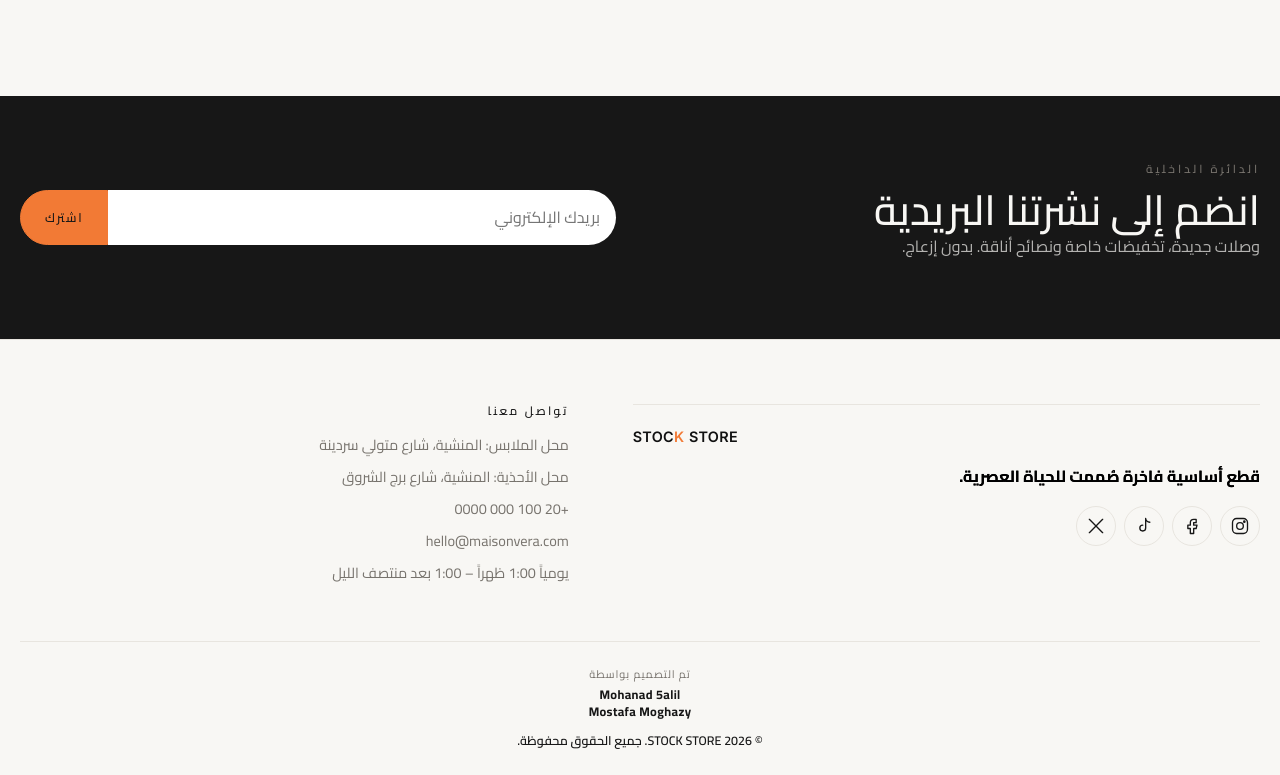
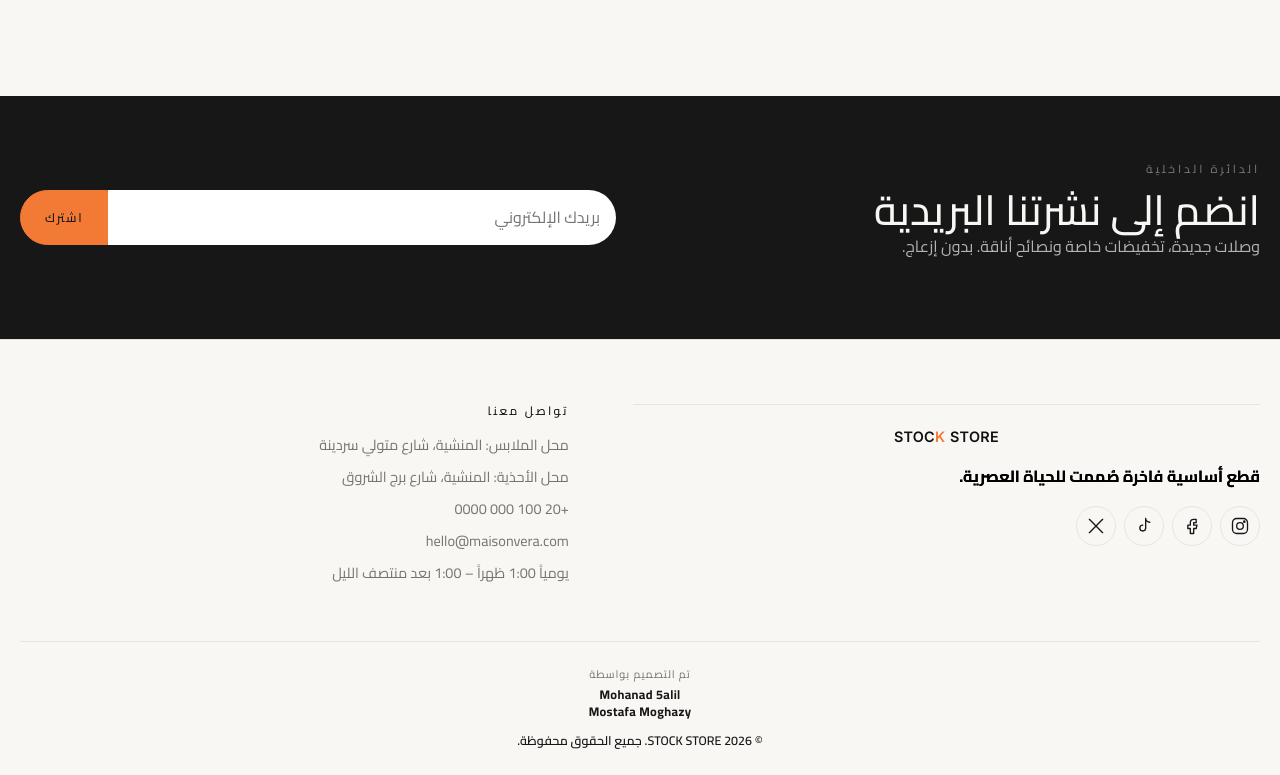
Before and after one commit to 01128567476/stock-store, a React (Vite) app: page /#/ in a window 1280 px wide. Shown: the part 4198-4973 px from the top of the page. Built offline with nearby package versions, Linux system fonts and the light colour scheme.

Commit message:
Footer: center the logo (fit-content + auto inline margin)

```diff
--- a/src/index.css
+++ b/src/index.css
@@ -745,6 +745,11 @@ p { margin: 0 0 1rem; }
 .navbar-logo .logo-store { color: var(--text); }
 .navbar-logo .logo-k,
 .footer-logo .logo-k { color: var(--accent); }
+.footer-logo {
+  display: flex;
+  width: fit-content;
+  margin-inline: auto;
+}
 .footer-logo .logo-stoc,
 .footer-logo .logo-store { color: #111; }
 .logo-mark {
```
